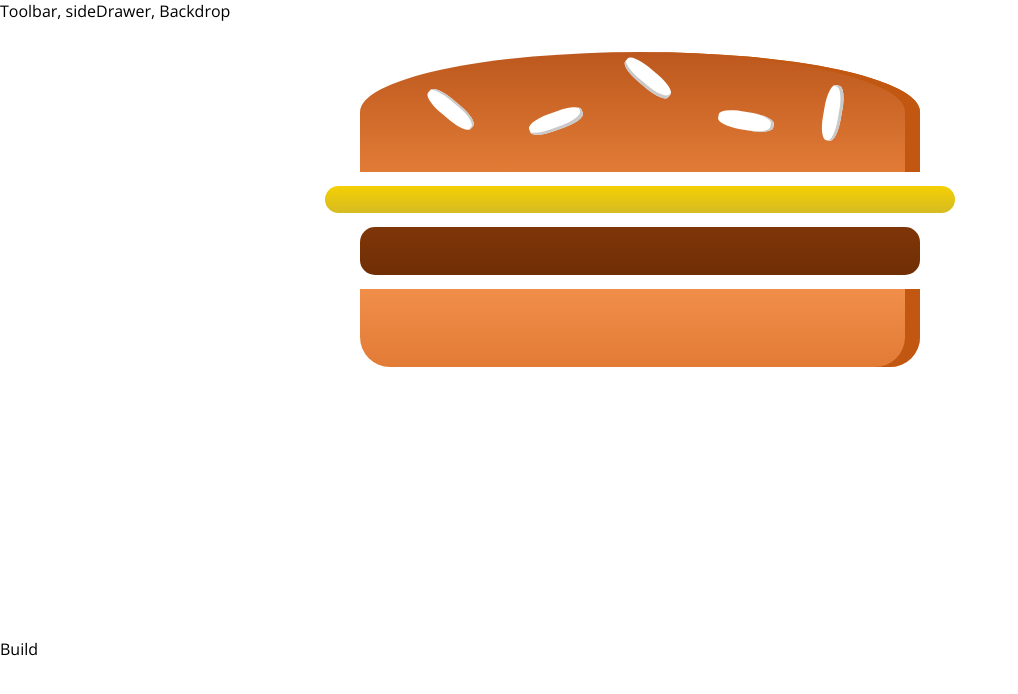
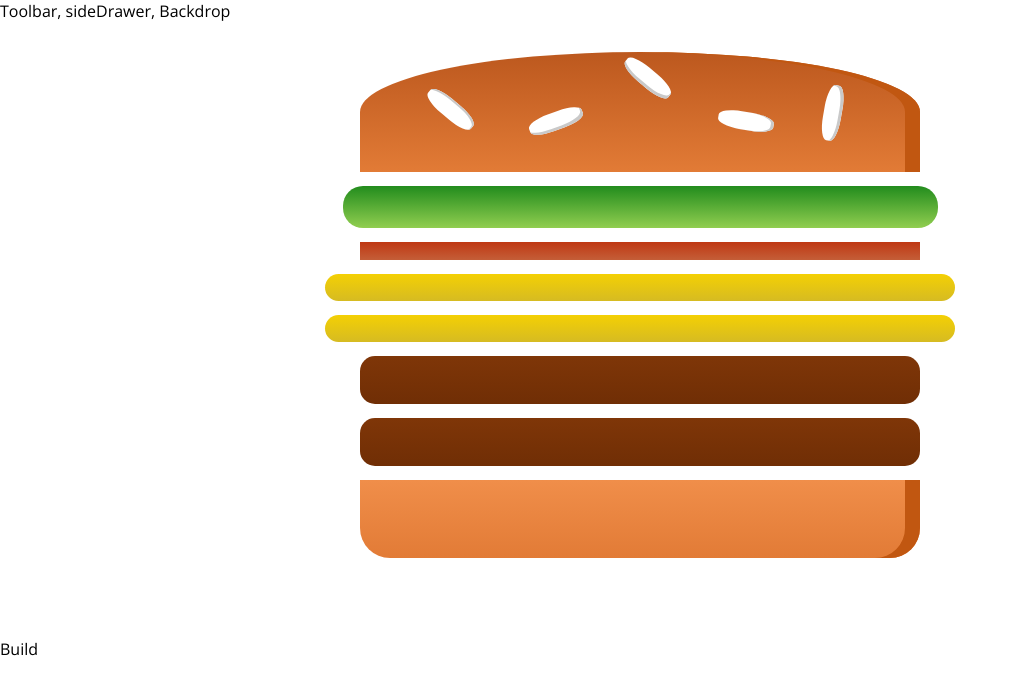
Before and after one commit to frandm182/burguerapp, a React app: page / in a window 1280 px wide. Shown: the top 694 px of the page, without its empty margins (0-1018 px from the left). Built offline with nearby package versions, Linux system fonts and the light colour scheme.

Commit message:
Pass ingredients dinamically

```diff
--- a/src/components/Burger/Burger.js
+++ b/src/components/Burger/Burger.js
@@ -1,14 +1,24 @@
 import React from 'react';
+import PropTypes from 'prop-types';
 import classes from './Burger.css';
 import BurgerIngredient from '../BurgerIngredient/BurgerIngredient';
 
-const Burger = () => (
-  <div className={classes.Burger}>
-    <BurgerIngredient type="bread-top" />
-    <BurgerIngredient type="cheese" />
-    <BurgerIngredient type="meat" />
-    <BurgerIngredient type="bread-bottom" />
-  </div>
-);
+const Burger = ({ ingredients }) => {
+  const transformedIngredients = Object.keys(ingredients).map(igKey =>
+    [...Array(ingredients[igKey])].map(() => (
+      <BurgerIngredient key={igKey} type={igKey} />
+    ))
+  );
+  return (
+    <div className={classes.Burger}>
+      <BurgerIngredient type="bread-top" />
+      {transformedIngredients}
+      <BurgerIngredient type="bread-bottom" />
+    </div>
+  );
+};
 
+Burger.propTypes = {
+  ingredients: PropTypes.shape({})
+};
 export default Burger;
--- a/src/containers/BurgerBuilder/BurgerBuilder.js
+++ b/src/containers/BurgerBuilder/BurgerBuilder.js
@@ -3,10 +3,20 @@ import AuxHoc from '../../hoc/AuxHoc';
 import Burger from '../../components/Burger/Burger';
 
 class BurgerBuilder extends Component {
+  state = {
+    ingredients: {
+      salad: 1,
+      bacon: 1,
+      cheese: 2,
+      meat: 2
+    }
+  };
+
   render() {
+    const { ingredients } = this.state;
     return (
       <AuxHoc>
-        <Burger />
+        <Burger ingredients={ingredients} />
         <div>Build</div>
       </AuxHoc>
     );
```
